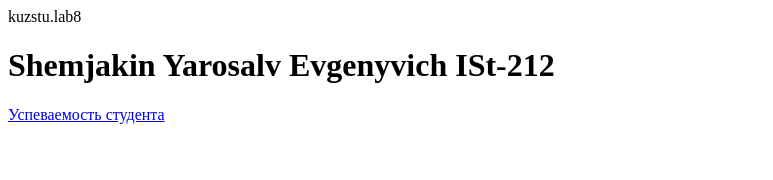
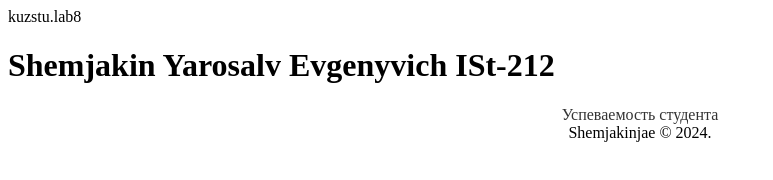
Before and after one commit to YARO2005/-_10, a plain HTML site: page index.html in a window 1280 px wide. Shown: the whole page, without its empty margins (0-773 px from the left). Drawn offline with Linux system fonts and the light colour scheme.

Commit message:
С помощью файла css-стилей убрали подчёркивание у ссылки, сделали так, чтобы при наведении цвет ссылки менялся:

```diff
--- a/index.html
+++ b/index.html
@@ -2,10 +2,14 @@
 <html>
 	<head>
 	kuzstu.lab8
+		<link rel="stylesheet" href="styles_3.css"/>
 	</head>
 	<body>
 <h1>Shemjakin Yarosalv Evgenyvich ISt-212</h1>
-<a href="indexras.html">Успеваемость студента</a>
+	<footer>
+		<a href="indexras.html" id="grades-link">Успеваемость студента</a><br/>
+		Shemjakinjae © 2024.</p>
+	</footer>
 	</body>
 
 </html>
--- /dev/null
+++ b/styles_3.css
@@ -0,0 +1,14 @@
+footer {
+    text-align: center;
+    margin-top: 20px;
+}
+
+#grades-link {
+    text-decoration: none; /* Убираем подчеркивание */
+    color: #333; /* Цвет ссылки */
+    transition: color 0.3s; /* Плавное изменение цвета при наведении */
+}
+
+#grades-link:hover {
+    color: #007bff; /* Цвет ссылки при наведении */
+}
```
